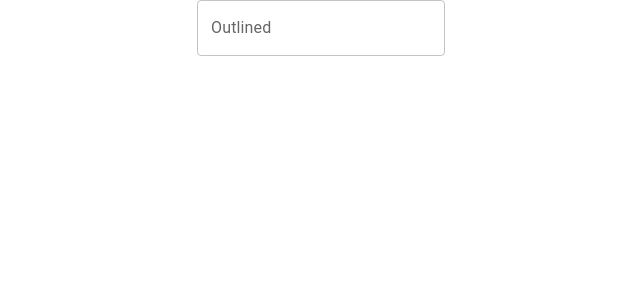
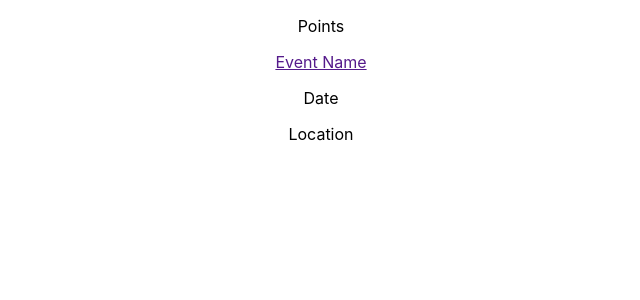
Before and after one commit to shirlsli/swe-sjsu-check-in, a React (Create React App) app in the folder checkin/client/: page / in a window 1280 px wide. Shown: the top 300 px of the page, without its empty margins (319-959 px from the left). Built offline with nearby package versions, Linux system fonts and the light colour scheme.

Commit message:
Create dashboard.jsx

```diff
--- /dev/null
+++ b/checkin/client/src/components/dashboard.jsx
@@ -0,0 +1,6 @@
+import React from "react"
+
+export default function Dashboard() {
+    return (<div>
+    </div>)
+}
--- a/checkin/client/src/components/event.jsx
+++ b/checkin/client/src/components/event.jsx
@@ -1,8 +1,12 @@
 import React from "react"
-import { TextField } from "@mui/material"
 
 export default function Event() {
     return (<div>
-        <TextField id="outlined-basic" label="Outlined" variant="outlined" />
+        <div class="headline">
+            <p>Points</p>
+            <a href="">Event Name</a>
+            <p>Date</p>
+            <p>Location</p>
+        </div>
     </div>)
 }
```
